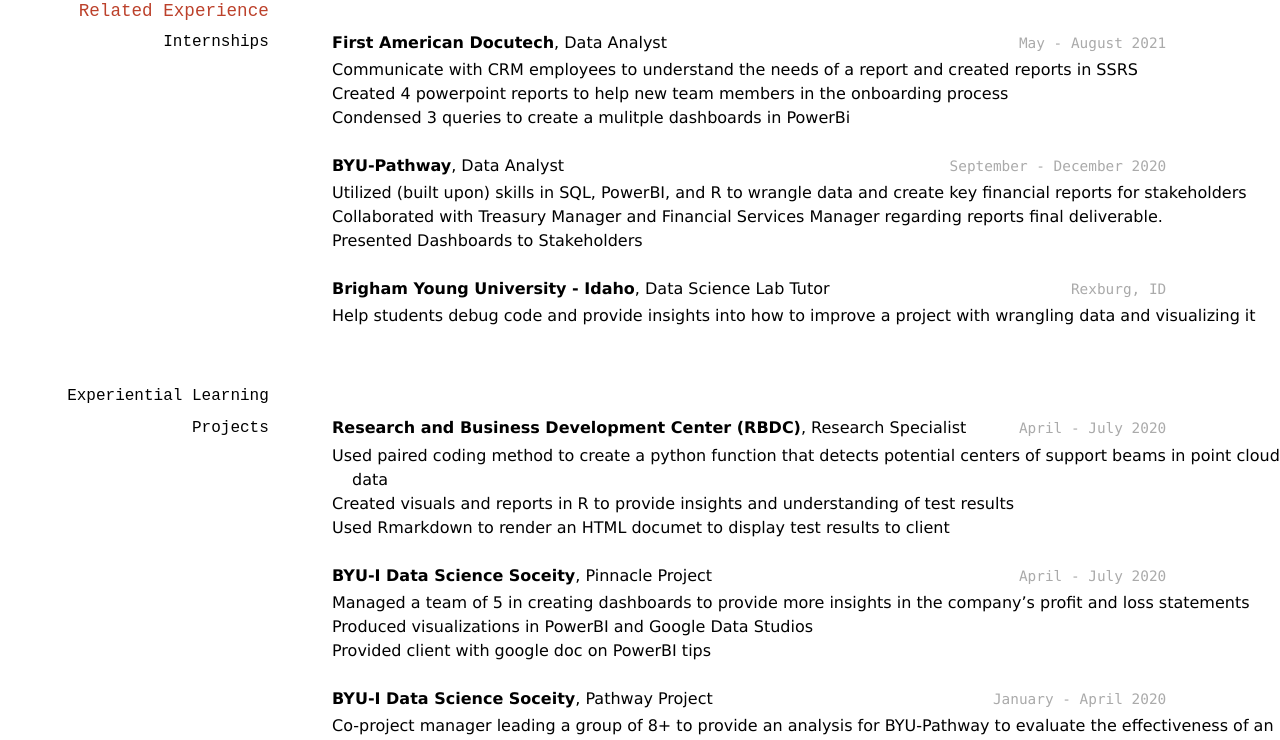
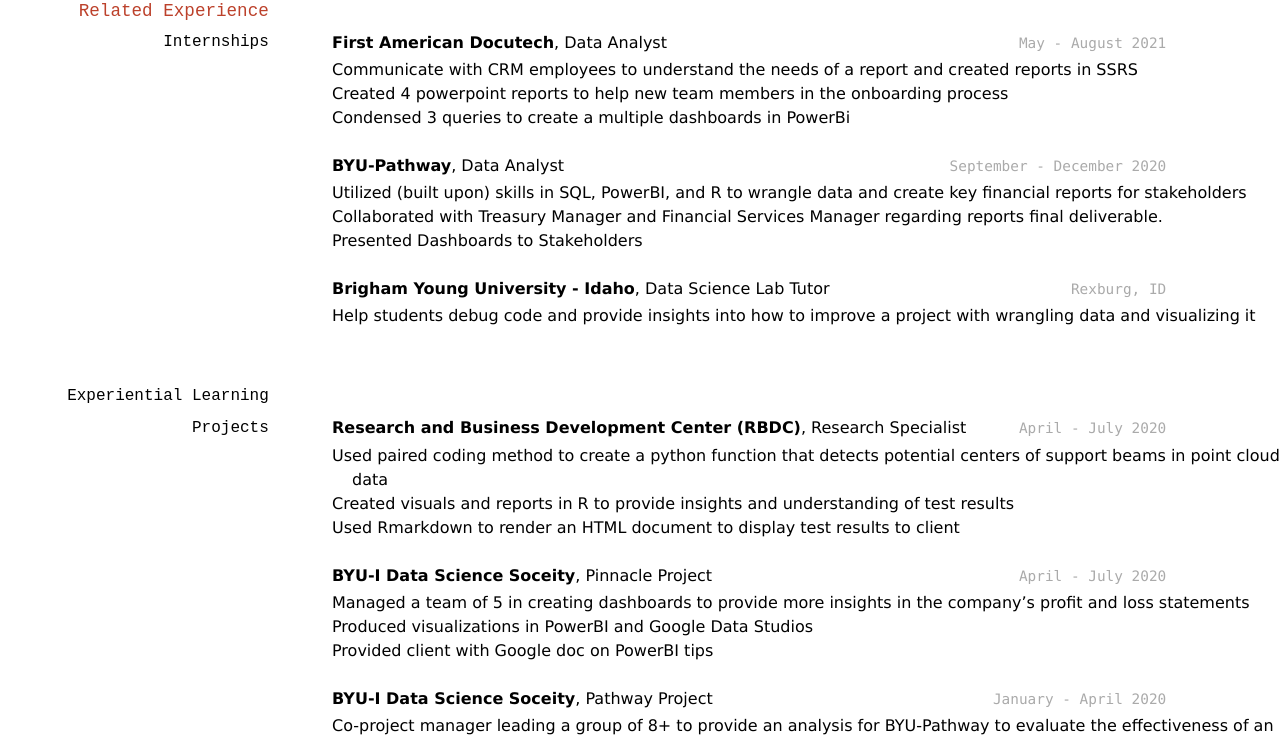
Before and after one commit to magoodsell/Matthew_Goodsell_resume, a Jekyll site: the page built from docs/index.md, in a window 1280 px wide. Shown: the part 382-1122 px from the top of the page. Built offline with Jekyll 4.4.1, drawn with Linux system fonts in a browser that asks for light colours.

Commit message:
Update index.md
Corrected some grammatical errors.

```diff
--- a/docs/index.md
+++ b/docs/index.md
@@ -38,7 +38,7 @@ __First American Docutech__,  Data Analyst
 
 * Communicate with CRM employees to understand the needs of a report and created reports in SSRS
 * Created 4 powerpoint reports to help new team members in the onboarding process
-* Condensed 3 queries to create a mulitple dashboards in PowerBi
+* Condensed 3 queries to create a multiple dashboards in PowerBi
 
 `September - December 2020 `
 __BYU-Pathway__, Data Analyst
@@ -59,7 +59,7 @@ __Research and Business Development Center (RBDC)__, Research Specialist
 
 * Used paired coding method to create a python function that detects potential centers of support beams in point cloud data
 * Created visuals and reports in R to provide insights and understanding of test results
-* Used Rmarkdown to render an HTML documet to display test results to client
+* Used Rmarkdown to render an HTML document to display test results to client
 
 
 `April - July 2020`
@@ -67,7 +67,7 @@ __BYU-I Data Science Soceity__, Pinnacle Project
 
 * Managed a team of 5 in creating dashboards to provide more insights in the company’s profit and loss statements
 * Produced visualizations in PowerBI and Google Data Studios
-* Provided client with google doc on PowerBI tips
+* Provided client with Google doc on PowerBI tips
 
 
 `January - April 2020`
```
